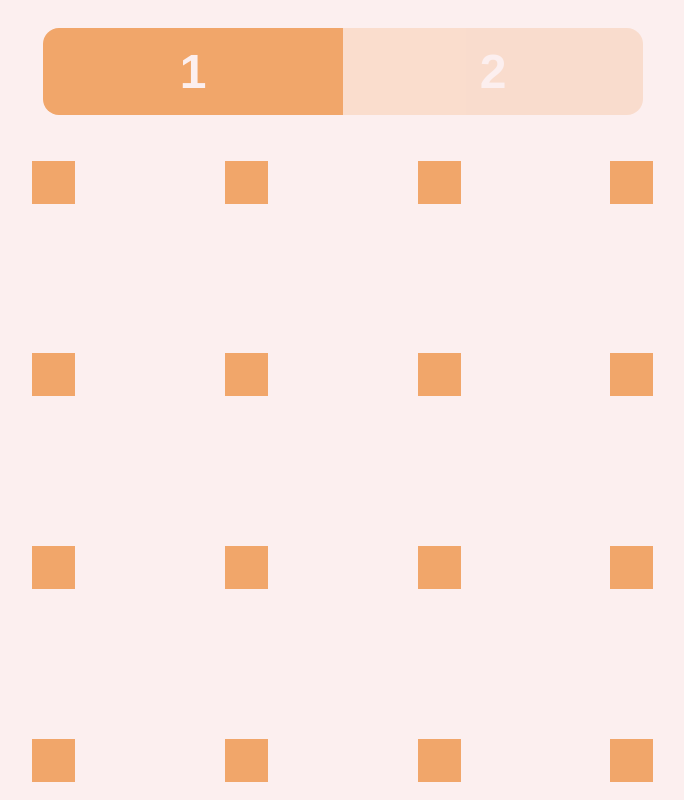
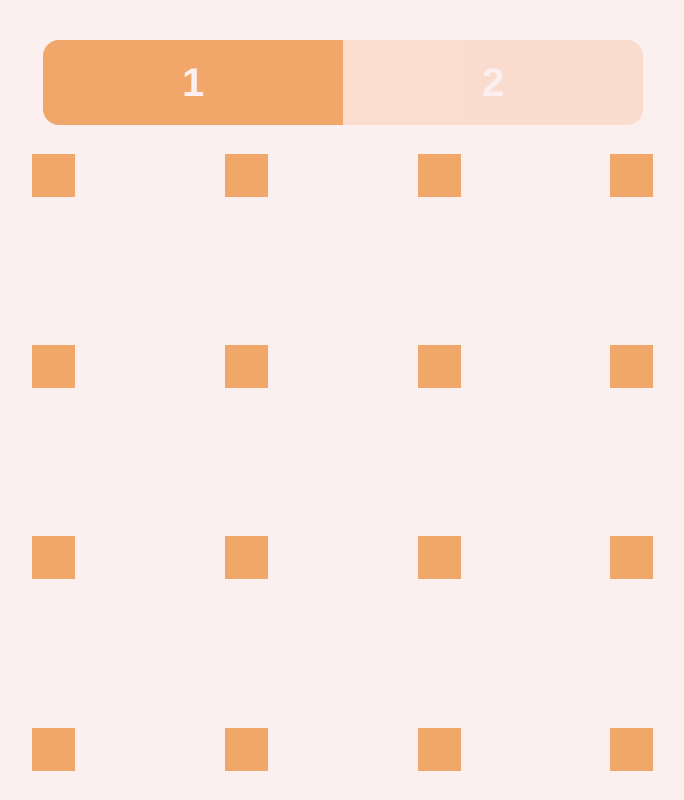
Before and after one commit to cornerkitten/dots, a website built with webpack: page index.html in a window 1280 px wide. Shown: the whole page, without its empty margins (297-981 px from the left). Built offline with nearby package versions, Linux system fonts and the light colour scheme.

Commit message:
Update heights to be relative to viewport (CodePen prototype v11)

```diff
--- a/index.html
+++ b/index.html
@@ -3,10 +3,11 @@
 <head>
     <meta charset="utf-8" />
     <link rel="stylesheet" href="bundle.css" />
-    <title>Dot Game Prototype - V10 Two-Player</title>
+    <title>Dot Game Prototype - V11 Adjust relative heights</title>
 </head>
 <body>
   <div id="app" class="container">
+  <!--   <completion></completion> -->
     <overview></overview>
     <dot-graph :cols="dotCount" :rows="dotCount"></dot-graph>
   </div>
--- a/index.scss
+++ b/index.scss
@@ -1,3 +1,5 @@
+// DONE
+//  - Replace use of rem padding, etc. with vmin
 $bg-color: #FCEFEF;
 $dot-color: #F1A66A;
 $selected-dot-color: #5C9EAD; // #326273
@@ -13,7 +15,7 @@ body, html {
 
 .container {
   align-items: center;
-  justify-content: space-around;
+  justify-content: center;
   display: flex;
   flex-direction: column;
   height: 100vh;
@@ -22,16 +24,17 @@ body, html {
 
 .overview {
   display: flex;
+  padding-top: 5vh;
   width: 75vmin;
 
   .player {
     background-color: $line-color;
     color: $bg-color;
     cursor: default;
-    font-size: 3rem;
+    font-size: 5vh; // 3rem
     font-weight: bold;
     opacity: 0.25;
-    padding: 16px;
+    padding: 2.5vh; // 16px
     text-align: center;
     transition: opacity 0.5s;
     user-select: none;
@@ -56,6 +59,7 @@ body, html {
   $dot-size: 1fr;
   display: grid;
   height: 75vmin;
+  padding: 5vh;
   width: 75vmin;
 }
 
@@ -153,7 +157,7 @@ body, html {
   .player {
     color: $bg-color;
     cursor: default;
-    font-size: 4rem;
+    font-size: 3rem;
     font-weight: bold;
   }
 }
--- a/package.json
+++ b/package.json
@@ -1,6 +1,6 @@
 {
   "name": "dots",
-  "version": "0.10.0",
+  "version": "0.11.0",
   "description": "Play a game of Dots with a friend.",
   "main": "index.js",
   "scripts": {
```
